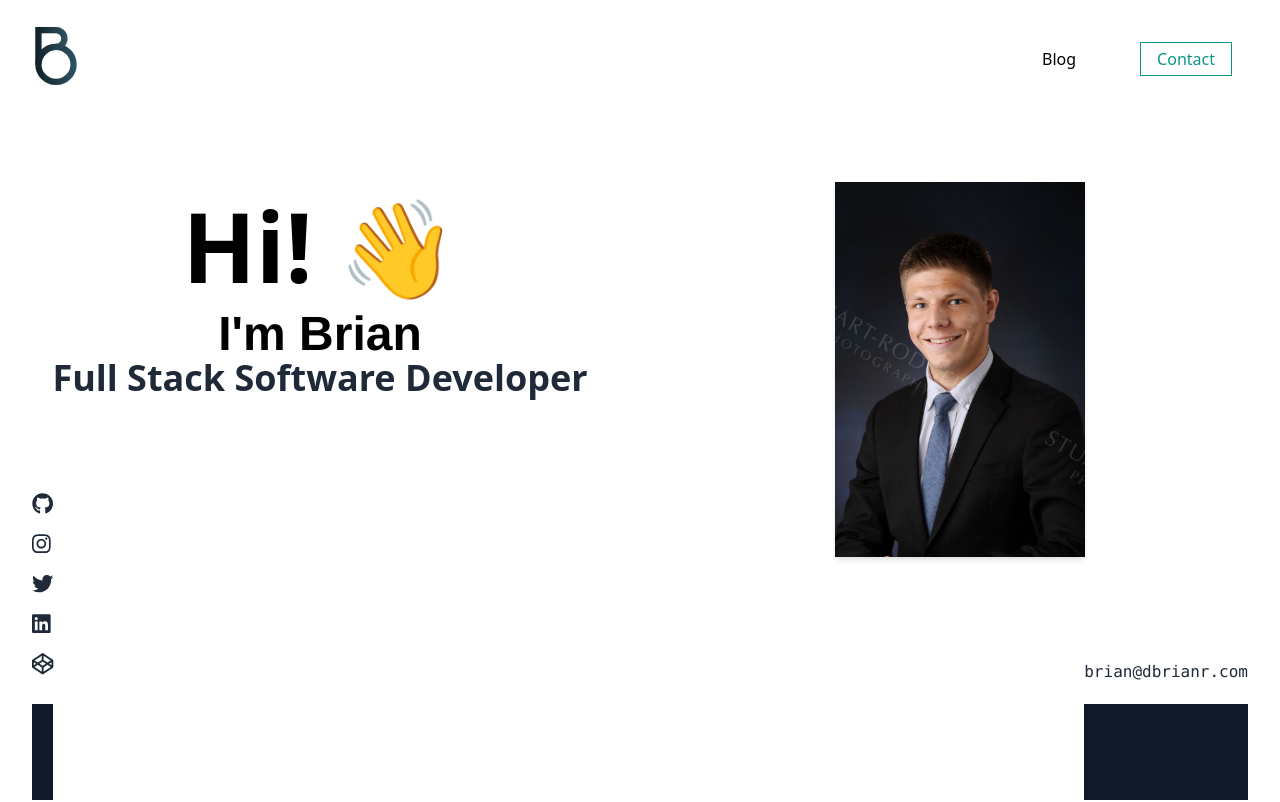
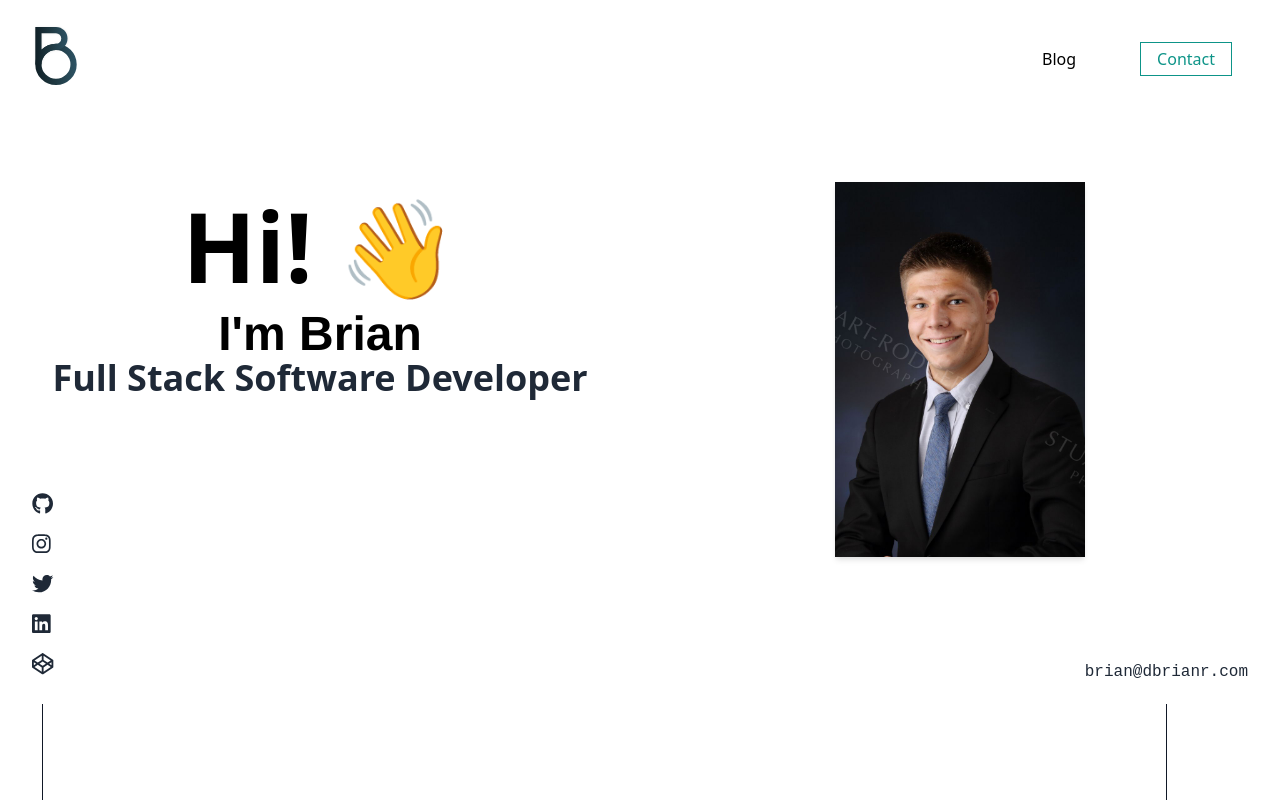
Before and after one commit to reichman2/portfolio, a Next.js app: page / in a window 1280 px wide. Shown: the top 802 px of the page. Built offline with nearby package versions, Linux system fonts and the light colour scheme.

Commit message:
mono styles and more width styles

```diff
--- a/tailwind.config.js
+++ b/tailwind.config.js
@@ -35,9 +35,14 @@
         cyan: colors.cyan
       },
       fontFamily: {
-        raleway: ['Raleway', 'Helvetica', 'Arial', 'sans-sserif']
+        raleway: ['Raleway', 'Helvetica', 'Arial', 'sans-sserif'],
+        mono: ['Roboto Mono', 'monospace']
       },
       borderWidth: {
+        '1.5': '1.5px'
+      },
+      width: {
+        '0.25': '0.0625rem',
         '1.5': '1.5px'
       }
     },
```
